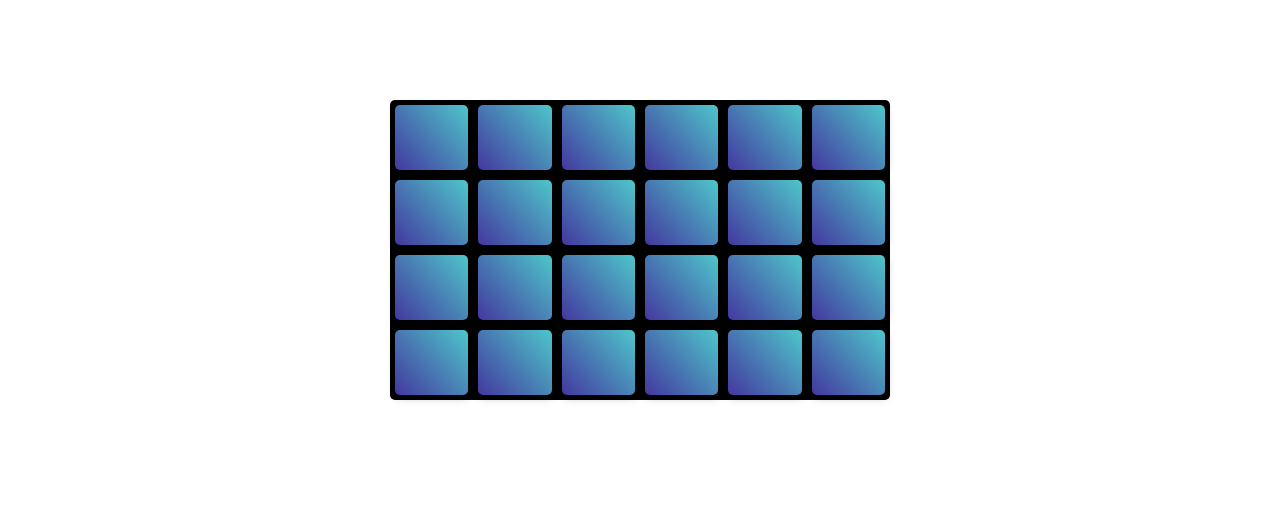
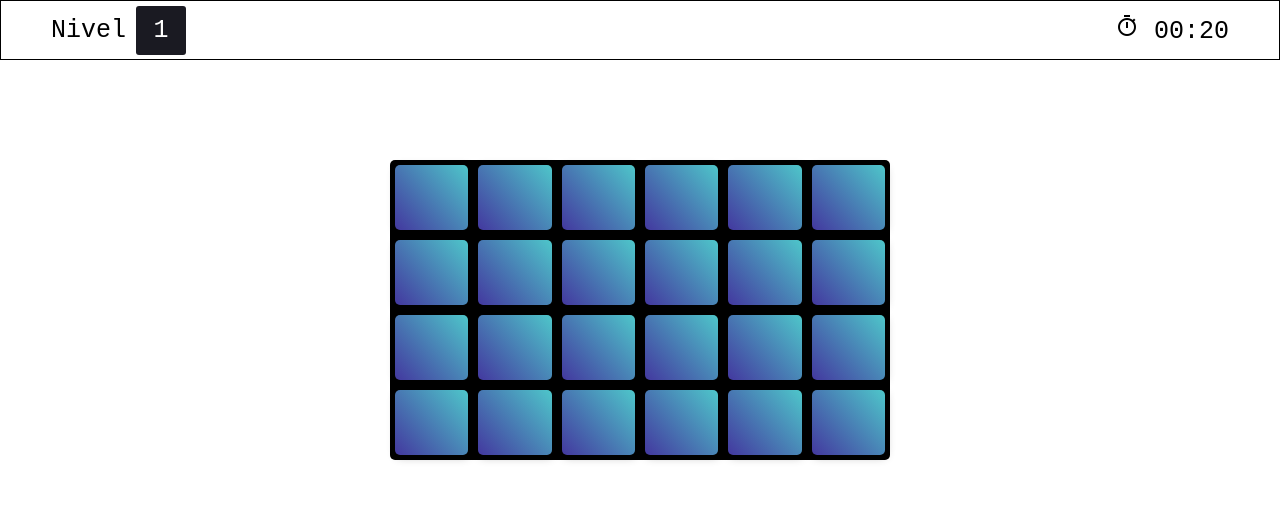
Before and after one commit to gODHyDRaX/Juego-de-memoria-2024, a plain HTML site: page index.html in a window 1280 px wide. Drawn offline with nearby package versions, Linux system fonts and the light colour scheme.

```diff
--- a/css/confi.css
+++ b/css/confi.css
@@ -7,3 +7,7 @@ html{
     font-size: 10px;
     font-family: monospace;
 }
+#root{
+    display: grid;
+    grid-template-rows: 6rem 1fr 6rem;
+}
--- /dev/null
+++ b/css/header.css
@@ -0,0 +1,24 @@
+#header{
+    padding: 0px 5rem;
+    display: flex;
+    justify-content: space-between;
+    align-items: center;
+    font-size: 2.5rem;
+    border: 1px solid black;
+}
+.nivel{
+    display: flex;
+    gap: 1rem;
+    align-items: center;
+}
+.nivel .num_nivel{
+    padding: 1rem;
+    width: 5rem;
+    background-color: rgb(26, 26, 34);
+    color: white;
+
+    display: flex;
+    align-items: center;
+    justify-content: center;
+    border-radius: 3px ;
+}
--- a/css/index.css
+++ b/css/index.css
@@ -1,4 +1,4 @@
-#root{
+.tablero{
     width: 50rem;
     height: 30rem;
     border-radius: 5px;
@@ -18,12 +18,12 @@
     transform-style: preserve-3d;
     transition: transform 0.5s ease
 }
-#root > div{
+.tablero > div{
     background: -webkit-linear-gradient(bottom left, #43389F 0%, #4ec6ca 100%);
     border-radius: 5px;
     box-shadow: 1px 2px 10px 0px rgba(0,0,0,0.3);
 }
-#root > div :hover{
+.tablero > div :hover{
     transition: 0s;
     background-color: rgb(207, 135, 0);
     cursor: pointer;
@@ -47,3 +47,6 @@
 .activar{
     transform: rotateY(-180deg);
 }
+.ocultar{
+    transform: rotateY(-180deg);
+}
--- a/index.html
+++ b/index.html
@@ -5,7 +5,9 @@
     <meta name="viewport" content="width=device-width, initial-scale=1.0">
     <!-- Hojas de estilos -->
     <link rel="stylesheet" href="./css/confi.css">
+    <link rel="stylesheet" href="./css/header.css">
     <link rel="stylesheet" href="./css/index.css">
+    <link rel="stylesheet" href="https://fonts.googleapis.com/css2?family=Material+Symbols+Outlined:opsz,wght,FILL,GRAD@24,400,0,0" />
     <title>Document</title>
 </head>
 <body>
@@ -15,7 +17,9 @@
         </main>
 
         <!-- Archivo de programacion -->
-    <script src="./js/main.js"></script>
-    <script src="./js/descubrir_carta.js"></script>
+        <script src="./js/main.js" type="module"></script>
+        <script src="./js/header.js" type="module"></script>
+    <script src="./js/repartir_cartas.js" type="module"></script>
+    <script src="./js/descubrir_carta.js" type="module"></script>
 </body>
 </html>
--- /dev/null
+++ b/js/Data_cartas.js
@@ -0,0 +1,2 @@
+export let cards1 = ["🚀","🏍️","🚛","🚌","🚗","🚓","🚕","🚑","🛻","🛺","🛸","🛩️" ]
+export let cards2 = ["🚀","🏍️","🚛","🚌","🚗","🚓","🚕","🚑","🛻","🛺","🛸","🛩️" ]
--- a/js/descubrir_carta.js
+++ b/js/descubrir_carta.js
@@ -33,6 +33,35 @@ let todas_las_cartad = document.querySelectorAll(".carta_trasera");
 
                 if(total_descubiertas==1){
 
+
+
+
+                    function comparar(){
+
+                        let carta_1 = cantidad_descubiertas[0].innerHTML;
+                        let carta_2 = cantidad_descubiertas[1].innerHTML;
+
+                        if(carta_1 == carta_2){
+                            console.log("verdadero")
+                            cantidad_descubiertas.forEach((carta)=>{
+
+                                setTimeout(()=>{
+                                    // Iterar sobre cada carta descubierta y quitar la clase "activar"
+
+                                        cantidad_descubiertas.forEach((cada_carta_descubierta)=>{
+                                            cada_carta_descubierta.classList.remove("activar")
+                                            carta.innerHTML = "";
+                                carta.classList.remove("activar")
+
+                                            carta.classList.add("ocultar")
+                                        });
+                                    },(1000))
+
+                            })
+
+
+                        }else{
+                            console.log("falso")
                             setTimeout(()=>{
                                 // Iterar sobre cada carta descubierta y quitar la clase "activar"
 
@@ -44,6 +73,17 @@ let todas_las_cartad = document.querySelectorAll(".carta_trasera");
                         }
 
                     }
+                    comparar();
+
+
+
+
+
+
+
+                }
+
+            }
 
         });
     });
--- /dev/null
+++ b/js/header.js
@@ -0,0 +1,15 @@
+let header = document.querySelector("#header")
+
+header.innerHTML = `
+    <div class="nivel">
+        Nivel
+        <div class="num_nivel">1</div>
+    </div>
+    <div class="tiempo">
+        <span class="material-symbols-outlined">
+            timer
+            </span>
+            <span>00:20</span>
+
+    </div>
+`;
--- a/js/main.js
+++ b/js/main.js
@@ -1,16 +1,9 @@
-let cards1 = ["🚀","🏍️","🚛","🚌","🚗","🚓","🚕","🚑","🛻","🛺","🛸","🛩️" ]
-let cards2 = ["🚀","🏍️","🚛","🚌","🚗","🚓","🚕","🚑","🛻","🛺","🛸","🛩️" ]
-let todas_las_cartas= cards1.concat(cards2)
+let root = document.querySelector("#root")
 
-function repartir_Cartas(){
-    let tablero = document.querySelector("#root")
-    todas_las_cartas.forEach((cada_Carta)=>{
-        let carta = document.createElement("div")
-        carta.classList.add("carta_trasera")
-        carta.innerHTML = `<div class="carta_frontal">${cada_Carta}</div>`;
-        //agrega un elemento hijo a este div, tiene que ser un createElement
-        tablero.appendChild(carta)
-    })
-}
+let componentes=`
+<header id="header"></header>
+<div class="tablero"></div>
+<footer></footer>
+`;
 
-repartir_Cartas();
+root.innerHTML = componentes;
--- /dev/null
+++ b/js/repartir_cartas.js
@@ -0,0 +1,16 @@
+import { cards1,cards2 } from "./Data_cartas.js"
+
+let todas_las_cartas= cards1.concat(cards2)
+
+function repartir_Cartas(){
+    let tablero = document.querySelector(".tablero")
+    todas_las_cartas.forEach((cada_Carta)=>{
+        let carta = document.createElement("div")
+        carta.classList.add("carta_trasera")
+        carta.innerHTML = `<div class="carta_frontal">${cada_Carta}</div>`;
+        //agrega un elemento hijo a este div, tiene que ser un createElement
+        tablero.appendChild(carta)
+    })
+}
+
+repartir_Cartas();
```
Lines whose indentation alone changed are shown as unchanged.
